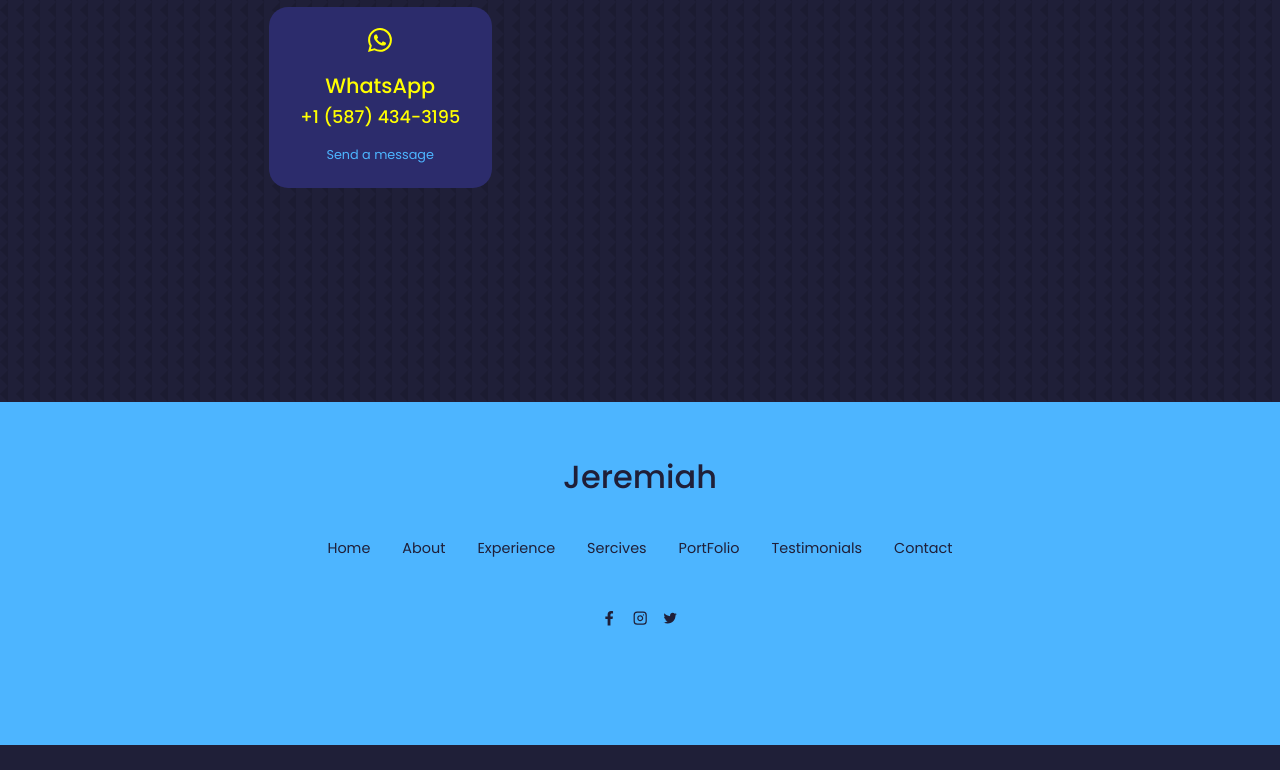
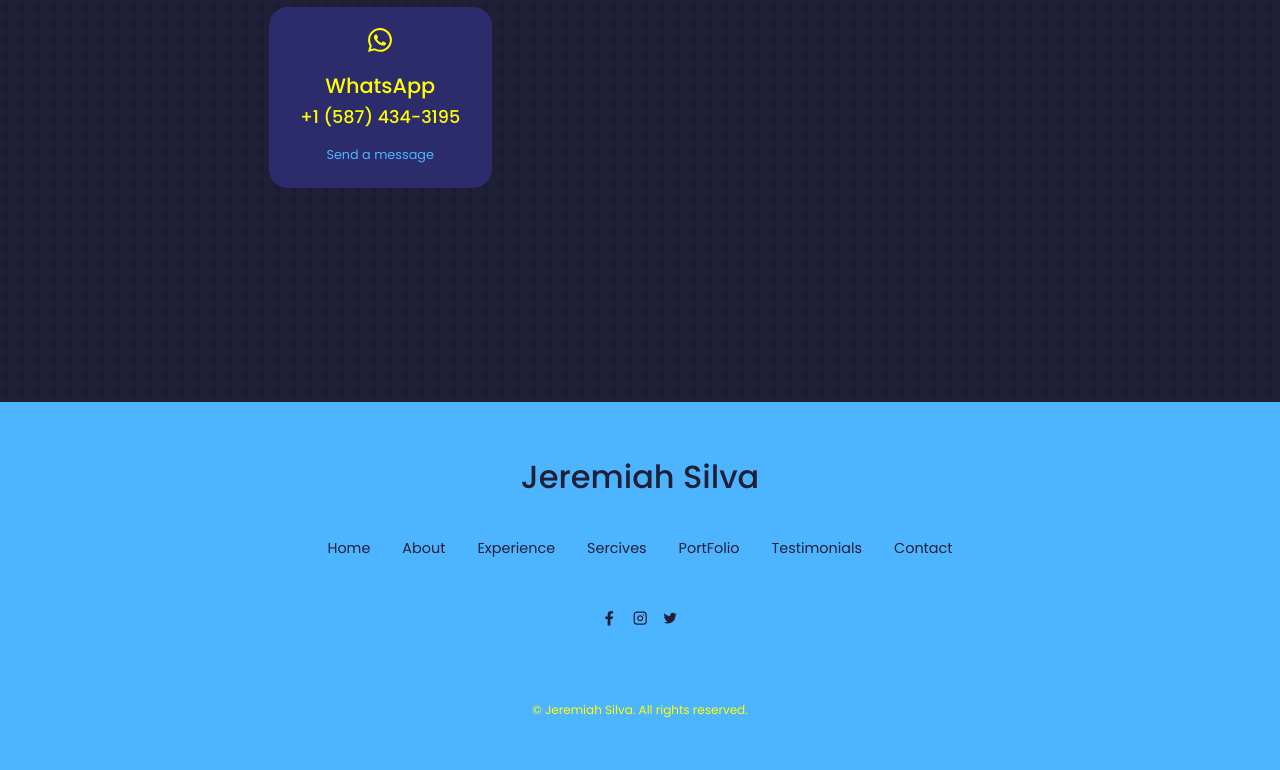
Before and after one commit to Jeremiah-Silva/jeremiah--portfolio, a React (Create React App) app: page / in a window 1280 px wide. Shown: the part 6078-6848 px from the top of the page. Before the commit the page ends 6823 px from the top, so only its background shows below. Built offline with nearby package versions, Linux system fonts and the light colour scheme.

Commit message:
Updated File

```diff
--- a/src/components/footer/Footer.jsx
+++ b/src/components/footer/Footer.jsx
@@ -7,7 +7,7 @@ import { IoLogoTwitter } from 'react-icons/io'
 const Footer = () => {
   return (
     <footer>
-      <a href="#" className='footer__logo'>Jeremiah</a>
+      <a href="#" className='footer__logo'>Jeremiah Silva</a>
         <ul className='permalinks'>
           <li><a href="#">Home</a></li>
           <li><a href="#about">About</a></li>
@@ -23,6 +23,10 @@ const Footer = () => {
           <a href='https://instagram.com'><FiInstagram/></a>
           <a href='https://twitter.com'><IoLogoTwitter/></a>
         </div>
+
+        <div className="footer__copyright">
+          <small>&copy; Jeremiah Silva. All rights reserved.</small>
+        </div>
       </footer>
   )
 }
```
